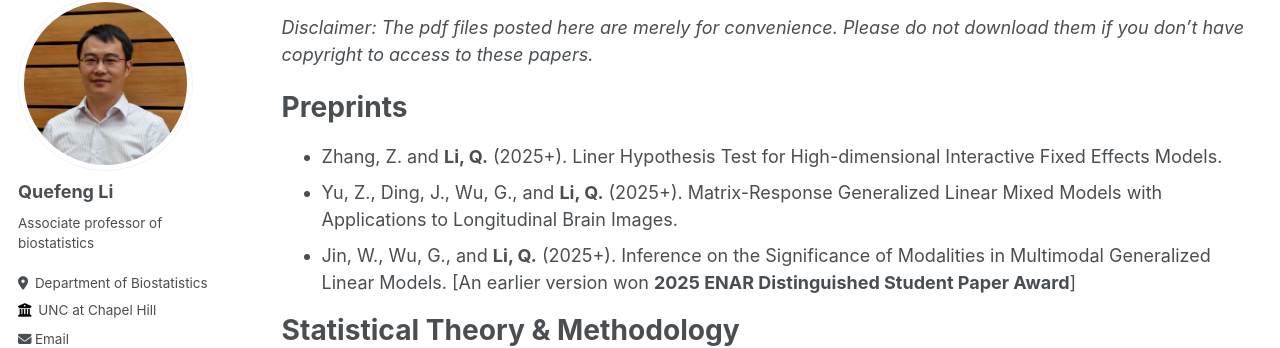
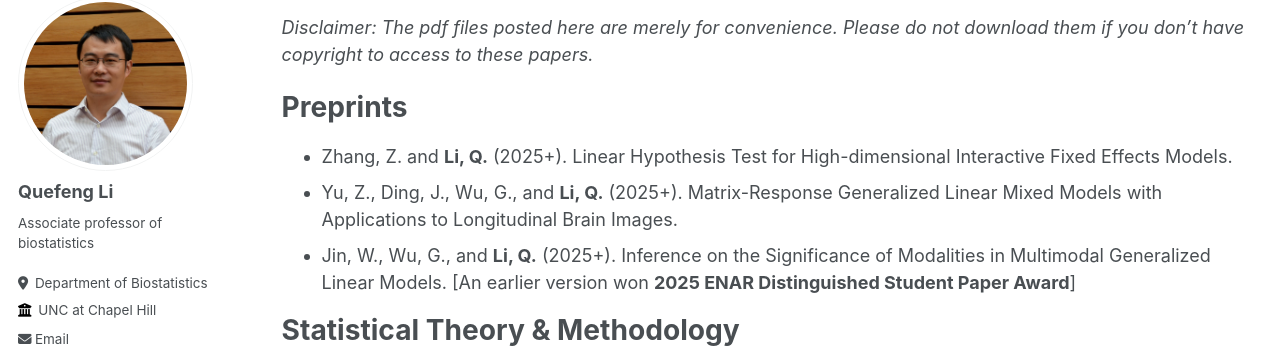
Before and after one commit to quefengli/quefengli.github.io, a Jekyll site: the page built from _pages/publications.md, in a window 1280 px wide and 900 px high. Shown: the part 90-438 px from the top of the window. Built offline with Jekyll 4.4.1, drawn with Linux system fonts in a browser that asks for light colours; some web fonts are replaced.

Commit message:
Update publications.md

```diff
--- a/_pages/publications.md
+++ b/_pages/publications.md
@@ -8,7 +8,7 @@ _Disclaimer: The pdf files posted here are merely for convenience. Please do not
 to access to these papers._
 
 # Preprints
-- Zhang, Z. and **Li, Q.** (2025+). Liner Hypothesis Test for High-dimensional Interactive Fixed Effects Models.
+- Zhang, Z. and **Li, Q.** (2025+). Linear Hypothesis Test for High-dimensional Interactive Fixed Effects Models.
 - Yu, Z., Ding, J., Wu, G., and **Li, Q.** (2025+). Matrix-Response Generalized Linear Mixed Models with Applications to
   Longitudinal Brain Images.
 - Jin, W., Wu, G., and **Li, Q.** (2025+). Inference on the Significance of Modalities in Multimodal Generalized Linear
```
